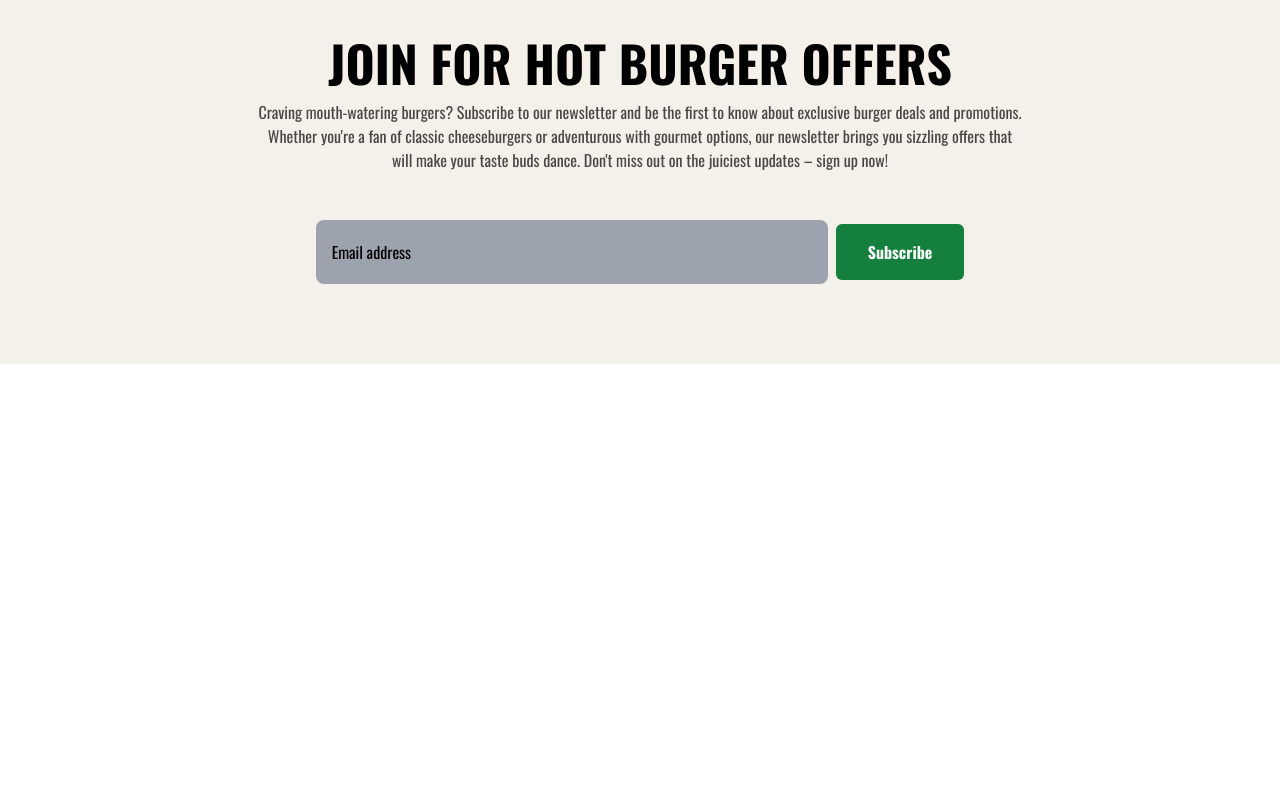
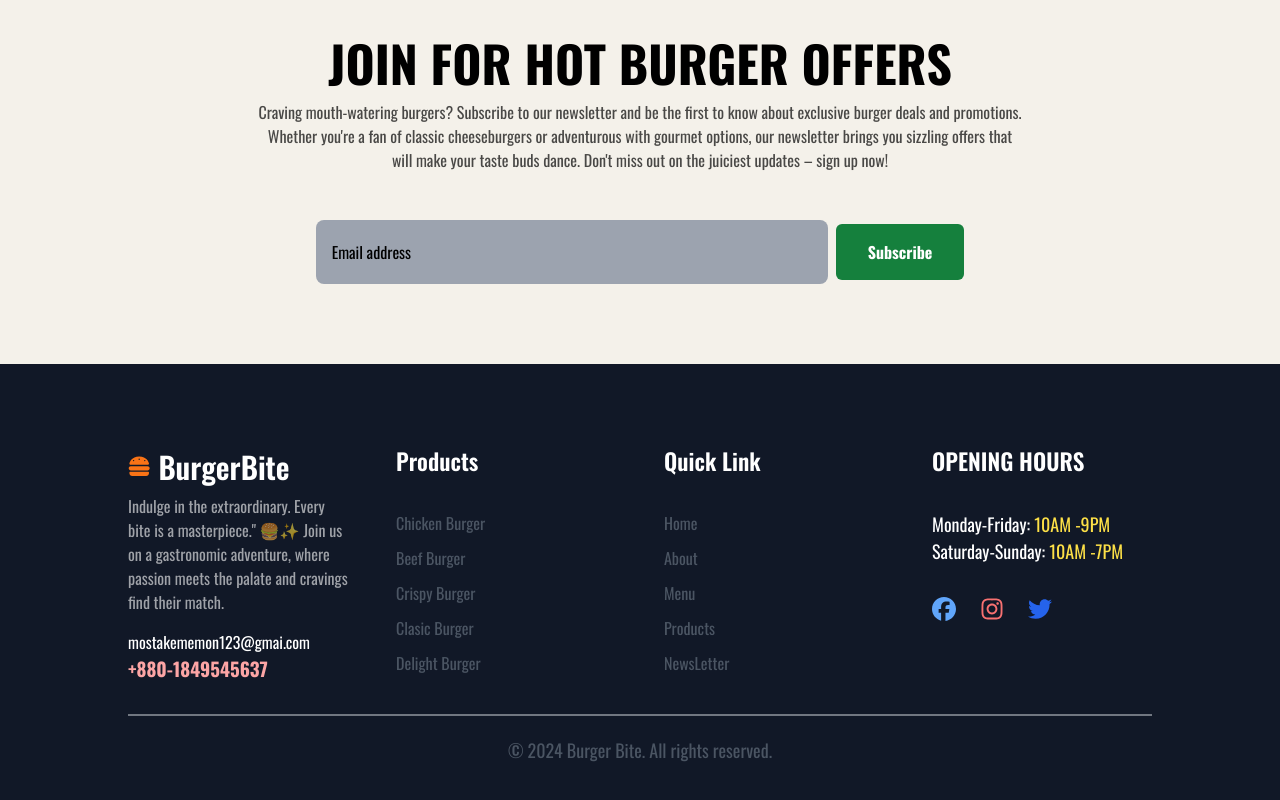
Before and after one commit to MostakemHossain/Burger-king-landing-page-nextjs, a Next.js app: page / in a window 1280 px wide. Shown: the part 4587-5387 px from the top of the page. Before the commit the page ends 4951 px from the top, so only its background shows below. Built offline with nearby package versions, Linux system fonts and the light colour scheme.

Commit message:
footer section added

```diff
--- /dev/null
+++ b/app/components/Footer/Footer.tsx
@@ -0,0 +1,88 @@
+import { FaBurger, FaFacebook, FaInstagram, FaTwitter } from "react-icons/fa6";
+
+const Footer = () => {
+  return (
+    <div className="bg-gray-900 pt-[5rem] pb-[5rem]">
+      <div className="w-[80%] pb-[2rem] border-b-[2px] border-b-gray-300 border-opacity-50 mx-auto grid grid-cols-1 md:grid-cols-2 lg:grid-cols-4 gap-[3rem] items-start">
+        <div>
+          <div className="flex items-center space-x-2">
+            <FaBurger className="w-[1.2rem] h-[1.2rem] sm:w-[1.4rem] sm:h-[1.4rem] text-orange-500" />
+            <h1 className="text-[20px] sm:text-[30px] font-semibold text-white">
+              BurgerBite
+            </h1>
+          </div>
+          <p className="text-white text-opacity-60 mt-[.3rem]">
+            Indulge in the extraordinary. Every bite is a masterpiece." 🍔✨
+            Join us on a gastronomic adventure, where passion meets the palate
+            and cravings find their match.
+          </p>
+          <p className="text-white mt-[1rem]">mostakememon123@gmai.com</p>
+          <p className="text-red-300 text-[19px] font-bold">+880-1849545637</p>
+        </div>
+
+        <div className="text-gray-600">
+          <h1 className="text-[23px] font-semibold mb-[2rem] text-white">
+            Products
+          </h1>
+          <p className="mt-[0.7rem] hover:text-yellow-300 transition-all cursor-pointer w-fit duration-300">
+            Chicken Burger
+          </p>
+          <p className="mt-[0.7rem] hover:text-yellow-300 transition-all cursor-pointer w-fit duration-300">
+            Beef Burger
+          </p>
+          <p className="mt-[0.7rem] hover:text-yellow-300 transition-all cursor-pointer w-fit duration-300">
+            Crispy Burger
+          </p>
+          <p className="mt-[0.7rem] hover:text-yellow-300 transition-all cursor-pointer w-fit duration-300">
+            Clasic Burger
+          </p>
+          <p className="mt-[0.7rem] hover:text-yellow-300 transition-all cursor-pointer w-fit duration-300">
+            Delight Burger
+          </p>
+        </div>
+        <div className="text-gray-600">
+          <h1 className="text-[23px] font-semibold mb-[2rem] text-white">
+            Quick Link
+          </h1>
+          <p className="mt-[0.7rem] hover:text-yellow-300 transition-all cursor-pointer w-fit duration-300">
+            Home
+          </p>
+          <p className="mt-[0.7rem] hover:text-yellow-300 transition-all cursor-pointer w-fit duration-300">
+            About
+          </p>
+          <p className="mt-[0.7rem] hover:text-yellow-300 transition-all cursor-pointer w-fit duration-300">
+            Menu
+          </p>
+          <p className="mt-[0.7rem] hover:text-yellow-300 transition-all cursor-pointer w-fit duration-300">
+            Products
+          </p>
+          <p className="mt-[0.7rem] hover:text-yellow-300 transition-all cursor-pointer w-fit duration-300">
+            NewsLetter
+          </p>
+        </div>
+
+        <div>
+          <h1 className="text-[23px] font-semibold mb-[2rem] text-white uppercase">
+            Opening Hours
+          </h1>
+          <p className="text-white text-[18px]">
+            Monday-Friday: <span className="text-yellow-300">10AM -9PM</span>
+          </p>
+          <p className="text-white text-[18px]">
+            Saturday-Sunday: <span className="text-yellow-300">10AM -7PM</span>
+          </p>
+          <div className="flex items-center space-x-6 mt-[2rem]">
+            <FaFacebook className="w-[1.5rem] h-[1.5rem] text-blue-400" />
+            <FaInstagram className="w-[1.5rem] h-[1.5rem] text-red-400" />
+            <FaTwitter className="w-[1.5rem] h-[1.5rem] text-blue-600" />
+          </div>
+        </div>
+      </div>
+      <p className="text-gray-600 hover:text-yellow-500 text-center mt-[1.3rem] text-[18px]">
+        &copy; 2024 Burger Bite. All rights reserved.
+      </p>
+    </div>
+  );
+};
+
+export default Footer;
--- a/app/layout.tsx
+++ b/app/layout.tsx
@@ -1,5 +1,6 @@
 import type { Metadata } from "next";
 import { Oswald } from "next/font/google";
+import Footer from "./components/Footer/Footer";
 import ResponsiveNav from "./components/Navgiation/ResponsiveNav";
 import "./globals.css";
 
@@ -23,6 +24,7 @@ export default function RootLayout({
       <body className={barlow_condensed.className}>
         <ResponsiveNav />
         {children}
+        <Footer />
       </body>
     </html>
   );
```
